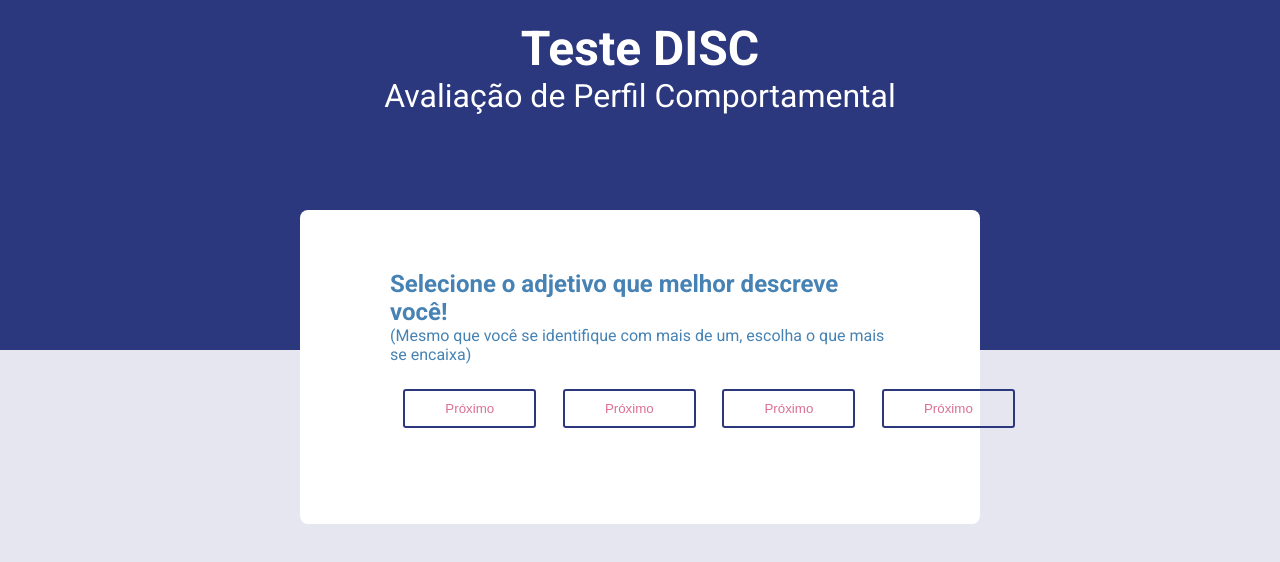
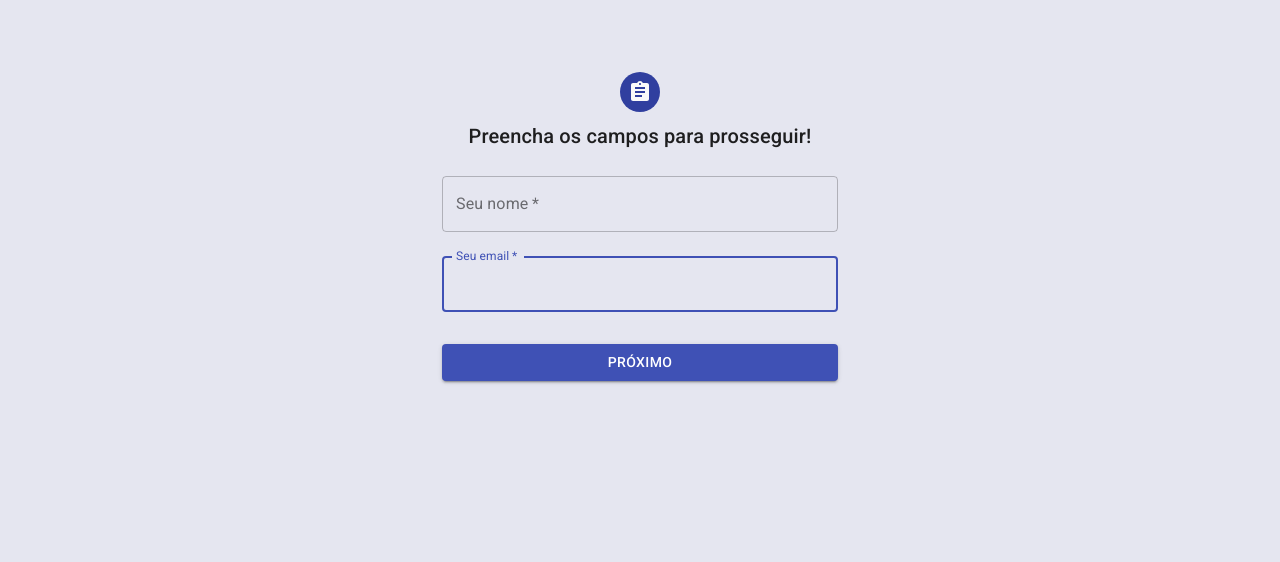
Before and after one commit to PauloSanches12/Projeto-TCC, a React (Create React App) app in the folder front-end/: page / in a window 1280 px wide. Shown: the top 562 px of the page. Built offline with nearby package versions, Linux system fonts and the light colour scheme.

Commit message:
created component Login, add routes

```diff
--- a/front-end/package.json
+++ b/front-end/package.json
@@ -4,11 +4,13 @@
   "private": true,
   "dependencies": {
     "@material-ui/core": "^4.11.3",
+    "@material-ui/icons": "^4.11.2",
     "@testing-library/jest-dom": "^5.11.4",
     "@testing-library/react": "^11.1.0",
     "@testing-library/user-event": "^12.1.10",
     "react": "^17.0.1",
     "react-dom": "^17.0.1",
+    "react-router-dom": "^5.2.0",
     "react-scripts": "4.0.2",
     "styled-components": "^5.3.0",
     "web-vitals": "^1.0.1"
--- a/front-end/src/App.js
+++ b/front-end/src/App.js
@@ -1,38 +1,9 @@
-import { Header, Section, Texto, Paragrafo, Container, Conteudo, TextoSecundario, ParagrafoSecundario, Ul, Li, Button } from "./styles";
+import Routes from './Routes';
 
 function App() {
+
   return (
-      <>
-        <Section>
-          <Header>
-            <Texto>Teste DISC</Texto>
-            <Paragrafo>Avaliação de Perfil Comportamental</Paragrafo>
-          </Header>
-        </Section>
-
-        <Container>
-          <Conteudo>
-            <TextoSecundario>Selecione o adjetivo que melhor descreve você!</TextoSecundario>
-            <ParagrafoSecundario>(Mesmo que você se identifique com mais de um, escolha o que mais se encaixa)</ParagrafoSecundario>
-            <br/>
-            <Ul>
-              <Li>
-                <Button>Próximo</Button>
-              </Li>
-              <Li>
-                <Button>Próximo</Button>
-              </Li>
-              <Li>
-                <Button>Próximo</Button>
-              </Li>
-              <Li>
-                <Button>Próximo</Button>
-              </Li>
-            </Ul>
-          </Conteudo>
-        </Container>
-      </>
+    <Routes />
   );
 }
-
 export default App;
--- /dev/null
+++ b/front-end/src/Pages/Questionario/index.js
@@ -0,0 +1,45 @@
+import { Header, Section, Texto, Paragrafo, Container, Conteudo, TextoSecundario, ParagrafoSecundario, Ul, Li, Button } from "./styles";
+import dados from '../../dados';
+
+function Questionario() {
+  return (
+    <>
+      <Section>
+        <Header>
+          <Texto>Teste DISC</Texto>
+          <Paragrafo>Avaliação de Perfil Comportamental</Paragrafo>
+        </Header>
+      </Section>
+
+      <Container>
+        <Conteudo>
+          <TextoSecundario>Selecione o adjetivo que melhor descreve você!</TextoSecundario>
+          <ParagrafoSecundario>(Mesmo que você se identifique com mais de um, escolha o que mais se encaixa)</ParagrafoSecundario>
+          <br />
+          <Ul>
+            {
+              dados.map(data => (
+                <Li key={data.name}>
+                  <Button>{data.name}</Button>
+                </Li>
+
+              ))
+            }
+
+            {/* <Li>
+              <Button>Próximo</Button>
+            </Li>
+            <Li>
+              <Button>Próximo</Button>
+            </Li>
+            <Li>
+              <Button>Próximo</Button>
+            </Li> */}
+          </Ul>
+        </Conteudo>
+      </Container>
+    </>
+  );
+}
+
+export default Questionario;
--- /dev/null
+++ b/front-end/src/Routes.js
@@ -0,0 +1,16 @@
+import { BrowserRouter, Route, Switch } from "react-router-dom";
+import Login from "./components/Login";
+import Questionario from "./Pages/Questionario";
+
+function Routes() {
+    return (
+        <BrowserRouter>
+            <Switch>
+                <Route path="/" component={Login} exact />
+                <Route path="/Questionario" component={Questionario} />
+            </Switch>
+        </BrowserRouter>
+    );
+  }
+
+  export default Routes;
--- /dev/null
+++ b/front-end/src/components/Login.js
@@ -0,0 +1,103 @@
+import React, { useState } from 'react';
+import Button from '@material-ui/core/Button';
+import CssBaseline from '@material-ui/core/CssBaseline';
+import TextField from '@material-ui/core/TextField';
+import Typography from '@material-ui/core/Typography';
+import { makeStyles } from '@material-ui/core/styles';
+import Container from '@material-ui/core/Container';
+import Avatar from '@material-ui/core/Avatar';
+import AssignmentIcon from '@material-ui/icons/Assignment';
+import { useHistory } from 'react-router-dom';
+
+const useStyles = makeStyles((theme) => ({
+  paper: {
+    marginTop: theme.spacing(8),
+    display: 'flex',
+    flexDirection: 'column',
+    alignItems: 'center',
+  },
+  avatar: {
+    margin: theme.spacing(1),
+    backgroundColor: theme.palette.primary.dark,
+  },
+  form: {
+    width: '100%', // Fix IE 11 issue.
+    marginTop: theme.spacing(1),
+  },
+  submit: {
+    margin: theme.spacing(3, 0, 2),
+  },
+}));
+
+function Login() {
+  const classes = useStyles();
+
+  const history = useHistory();
+
+  const [name, setName] = useState('');
+  const [email, setEmail] = useState('');
+
+
+
+  function nextPage(e) {
+    e.preventDefault();
+
+    history.push('/Questionario');
+    console.log(name);
+    console.log(email);
+  }
+
+
+  return (
+    <Container component="main" maxWidth="xs">
+      <CssBaseline />
+      <div className={classes.paper}>
+        <Avatar className={classes.avatar}>
+          <AssignmentIcon />
+        </Avatar>
+        <Typography component="h1" variant="h6">
+          Preencha os campos para prosseguir!
+        </Typography>
+        <form className={classes.form} onSubmit={nextPage} noValidate>
+        <TextField
+            variant="outlined"
+            margin="normal"
+            required
+            fullWidth
+            name="nome"
+            label="Seu nome"
+            type="text"
+            id="nome"
+            value={name}
+            onChange={(e) => {setName(e.target.value)}}
+          />
+          <TextField
+            variant="outlined"
+            margin="normal"
+            required
+            fullWidth
+            id="email"
+            label="Seu email"
+            name="email"
+            autoComplete="email"
+            autoFocus
+            value={email}
+            onChange={(e) => {setEmail(e.target.value)}}
+          />
+
+            <Button
+              type="submit"
+              fullWidth
+              variant="contained"
+              color="primary"
+              className={classes.submit}
+            >
+              Próximo
+            </Button>
+        </form>
+      </div>
+    </Container>
+  );
+}
+
+export default Login;
```
Also changed, not shown: front-end/src/Pages/Questionario/styles.js (renamed from front-end/src/styles.js), 1 other file (tests, documents, lock files or other folders).
